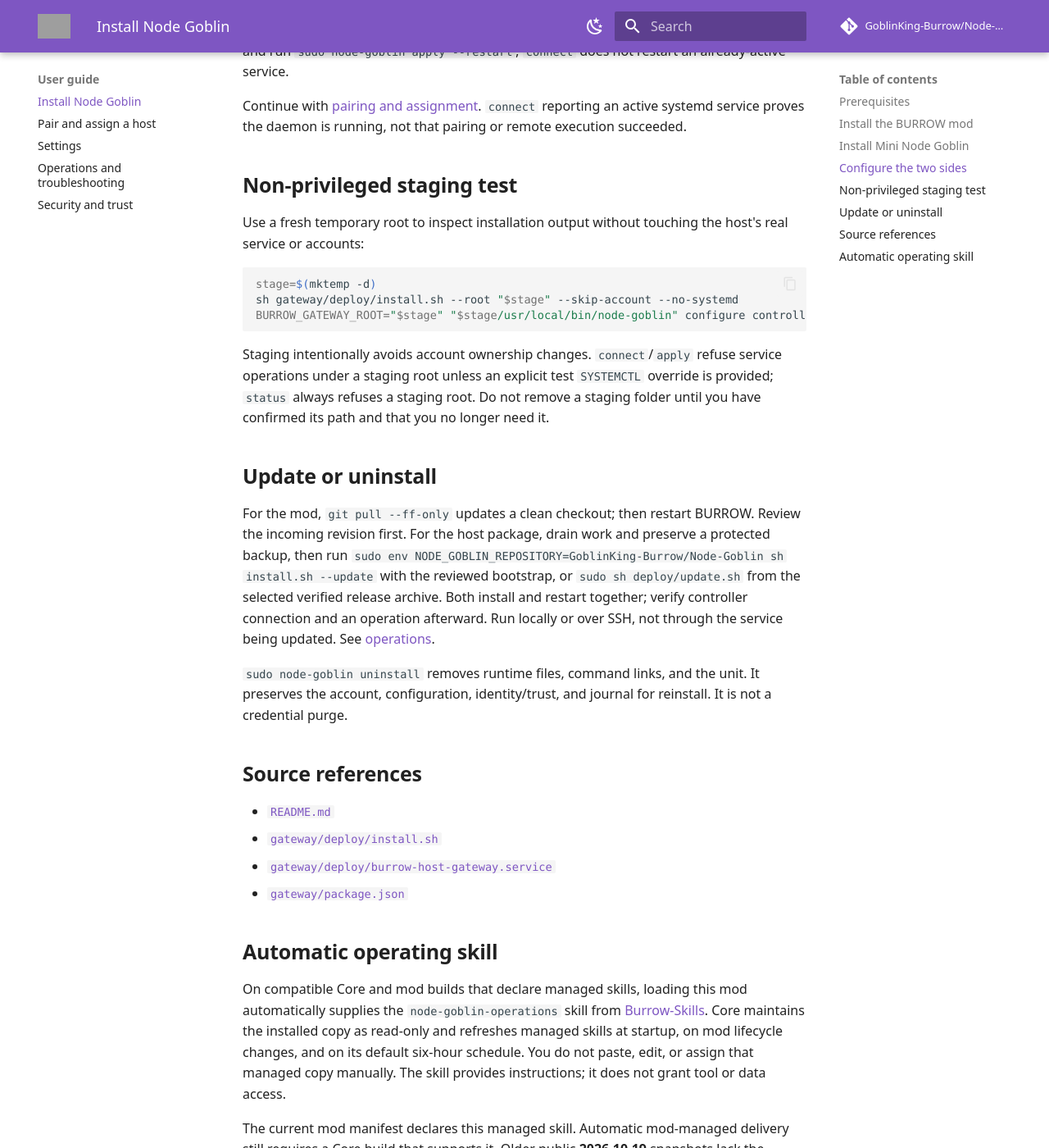
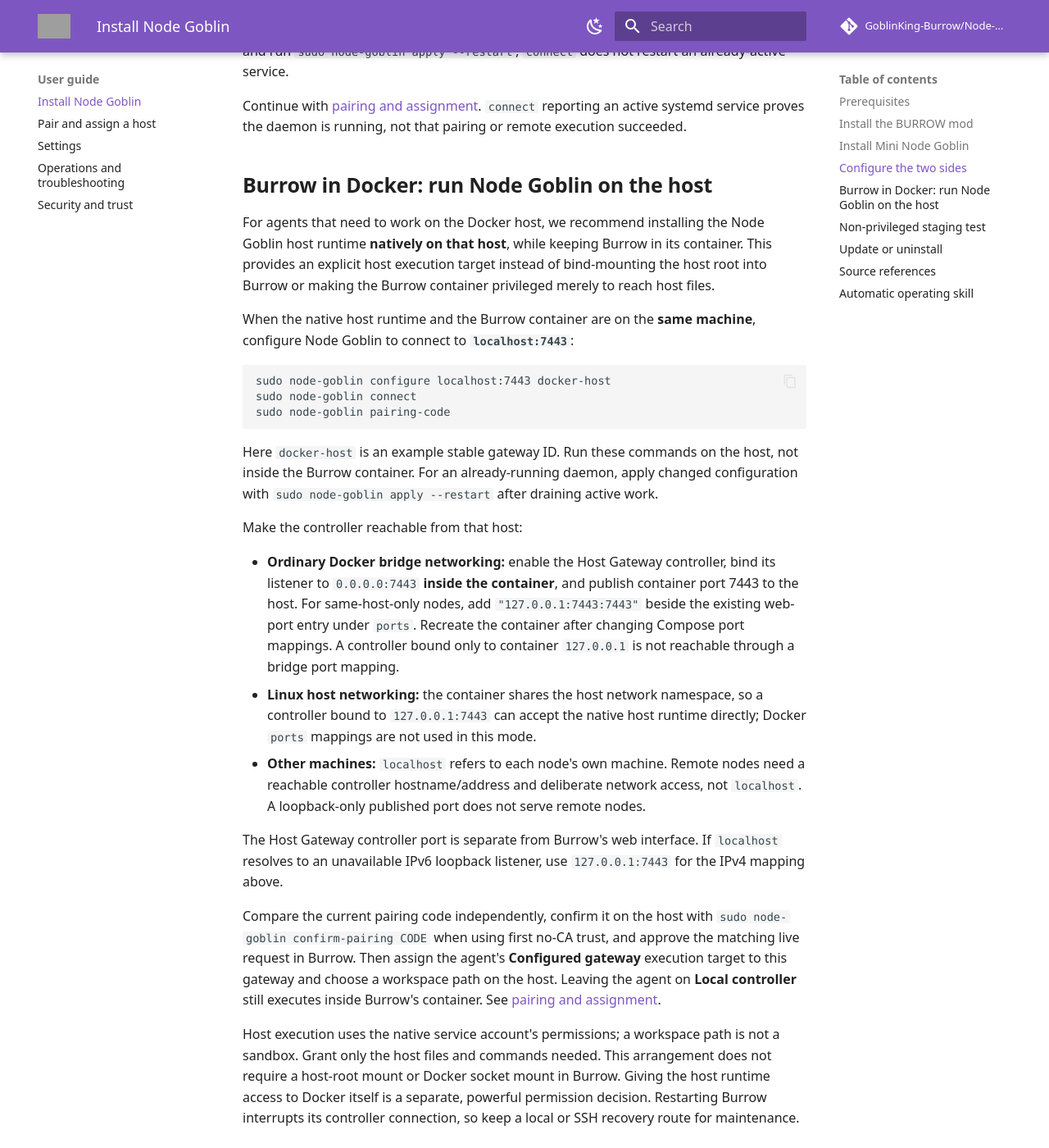
Before and after one commit to NightShaman/Node-Goblin, an MkDocs documentation site: the page built from docs/installation.md, in a window 1280 px wide and 1400 px high, scrolled down 3159 px. Shown: the whole window at 82% size. Built offline with MkDocs 1.6.1 and Material for MkDocs 9.7.7, drawn with Linux system fonts in a browser that asks for light colours; comment, search, counter and statistics services are not loaded; grey boxes are pictures that could not be loaded.

Commit message:
docs: recommend native Node Goblin for Docker host access [skip ci]

````diff
--- a/docs/installation.md
+++ b/docs/installation.md
@@ -84,6 +84,32 @@ The newly created `burrow` account does not automatically gain access to your wo
 
 Continue with [pairing and assignment](pairing.md). `connect` reporting an active systemd service proves the daemon is running, not that pairing or remote execution succeeded.
 
+## Burrow in Docker: run Node Goblin on the host
+
+For agents that need to work on the Docker host, we recommend installing the Node Goblin host runtime **natively on that host**, while keeping Burrow in its container. This provides an explicit host execution target instead of bind-mounting the host root into Burrow or making the Burrow container privileged merely to reach host files.
+
+When the native host runtime and the Burrow container are on the **same machine**, configure Node Goblin to connect to **`localhost:7443`**:
+
+```bash
+sudo node-goblin configure localhost:7443 docker-host
+sudo node-goblin connect
+sudo node-goblin pairing-code
+```
+
+Here `docker-host` is an example stable gateway ID. Run these commands on the host, not inside the Burrow container. For an already-running daemon, apply changed configuration with `sudo node-goblin apply --restart` after draining active work.
+
+Make the controller reachable from that host:
+
+- **Ordinary Docker bridge networking:** enable the Host Gateway controller, bind its listener to `0.0.0.0:7443` **inside the container**, and publish container port 7443 to the host. For same-host-only nodes, add `"127.0.0.1:7443:7443"` beside the existing web-port entry under `ports`. Recreate the container after changing Compose port mappings. A controller bound only to container `127.0.0.1` is not reachable through a bridge port mapping.
+- **Linux host networking:** the container shares the host network namespace, so a controller bound to `127.0.0.1:7443` can accept the native host runtime directly; Docker `ports` mappings are not used in this mode.
+- **Other machines:** `localhost` refers to each node's own machine. Remote nodes need a reachable controller hostname/address and deliberate network access, not `localhost`. A loopback-only published port does not serve remote nodes.
+
+The Host Gateway controller port is separate from Burrow's web interface. If `localhost` resolves to an unavailable IPv6 loopback listener, use `127.0.0.1:7443` for the IPv4 mapping above.
+
+Compare the current pairing code independently, confirm it on the host with `sudo node-goblin confirm-pairing CODE` when using first no-CA trust, and approve the matching live request in Burrow. Then assign the agent's **Configured gateway** execution target to this gateway and choose a workspace path on the host. Leaving the agent on **Local controller** still executes inside Burrow's container. See [pairing and assignment](pairing.md).
+
+Host execution uses the native service account's permissions; a workspace path is not a sandbox. Grant only the host files and commands needed. This arrangement does not require a host-root mount or Docker socket mount in Burrow. Giving the host runtime access to Docker itself is a separate, powerful permission decision. Restarting Burrow interrupts its controller connection, so keep a local or SSH recovery route for maintenance.
+
 ## Non-privileged staging test
 
 Use a fresh temporary root to inspect installation output without touching the host's real service or accounts:
````
